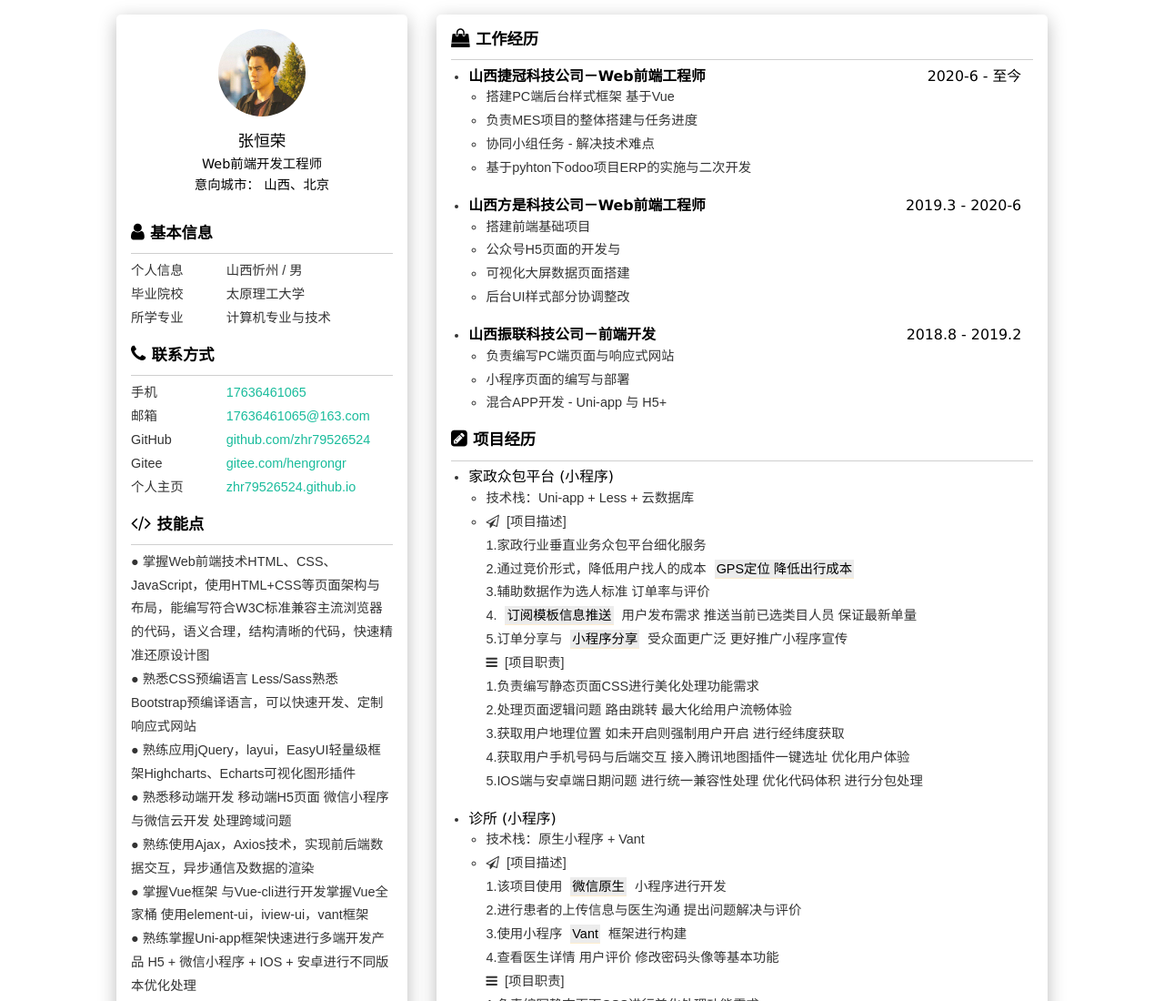
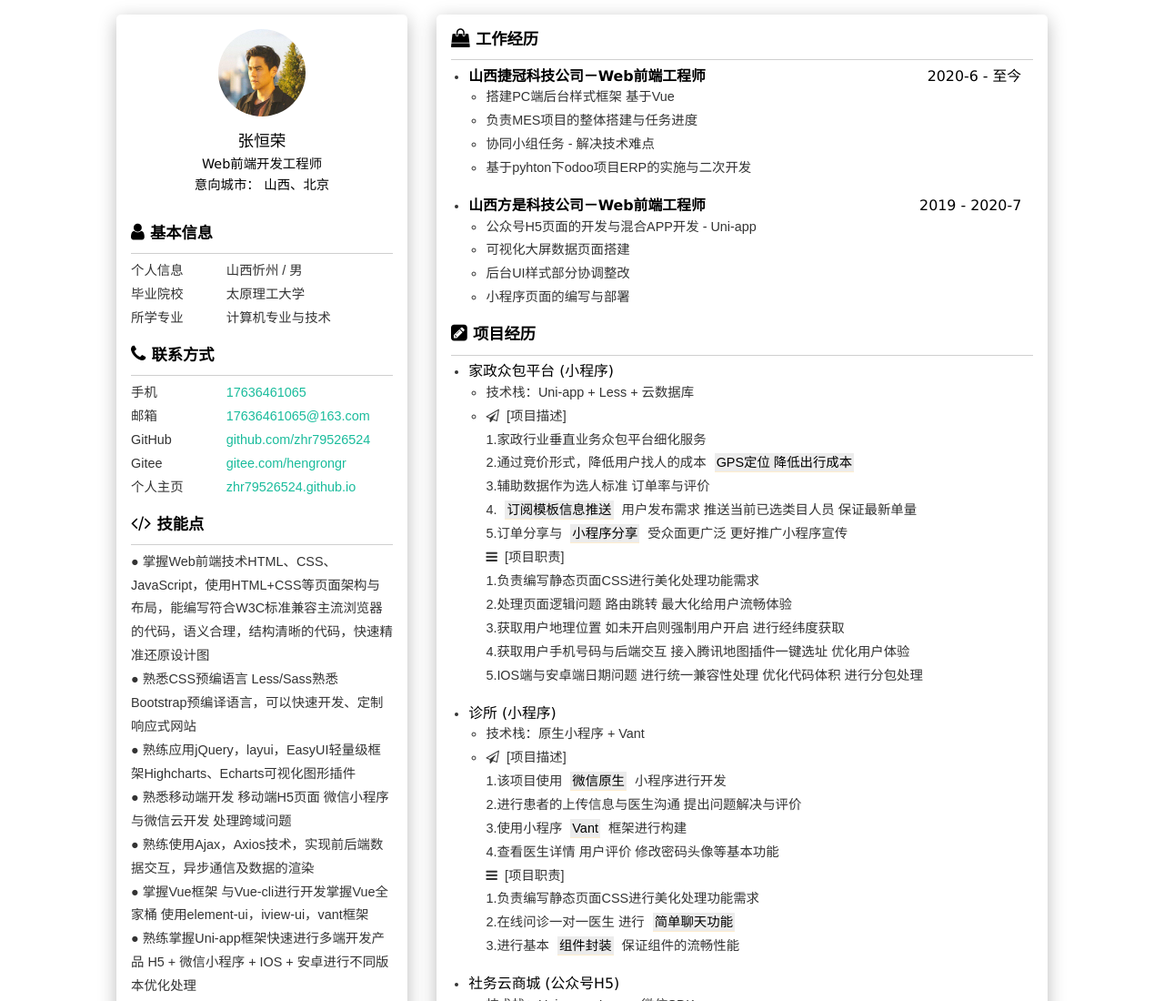
Before and after one commit to zhr79526524/zhr79526524.github.io, a plain HTML site: page index.html in a window 1280 px wide. Shown: the top 1100 px of the page at 91% size. Drawn offline with Linux system fonts and the light colour scheme; no server answers.

Commit message:
Create index.html

```diff
--- a/index.html
+++ b/index.html
@@ -154,25 +154,13 @@
           <li>
             <h3>
               <span><b>山西方是科技公司－Web前端工程师</b></span>
-            <time>2019.3 - 2020-6</time>
+              <time>2019 - 2020-7</time>
             </h3>
             <ul class="info-content">
-            <li>搭建前端基础项目</li>
-            <li>公众号H5页面的开发与</li>
+              <li>公众号H5页面的开发与混合APP开发 - Uni-app</li>
               <li>可视化大屏数据页面搭建</li>
               <li>后台UI样式部分协调整改</li>
-          </ul>
-        </li>
-
-        <li>
-          <h3>
-            <span><b>山西振联科技公司－前端开发</b></span>
-            <time>2018.8 - 2019.2</time>
-          </h3>
-          <ul class="info-content">
-            <li>负责编写PC端页面与响应式网站</li>
               <li>小程序页面的编写与部署</li>
-            <li>混合APP开发 - Uni-app 与 H5+</li>
             </ul>
           </li>
       </ul>
```
Lines whose indentation alone changed are shown as unchanged.
